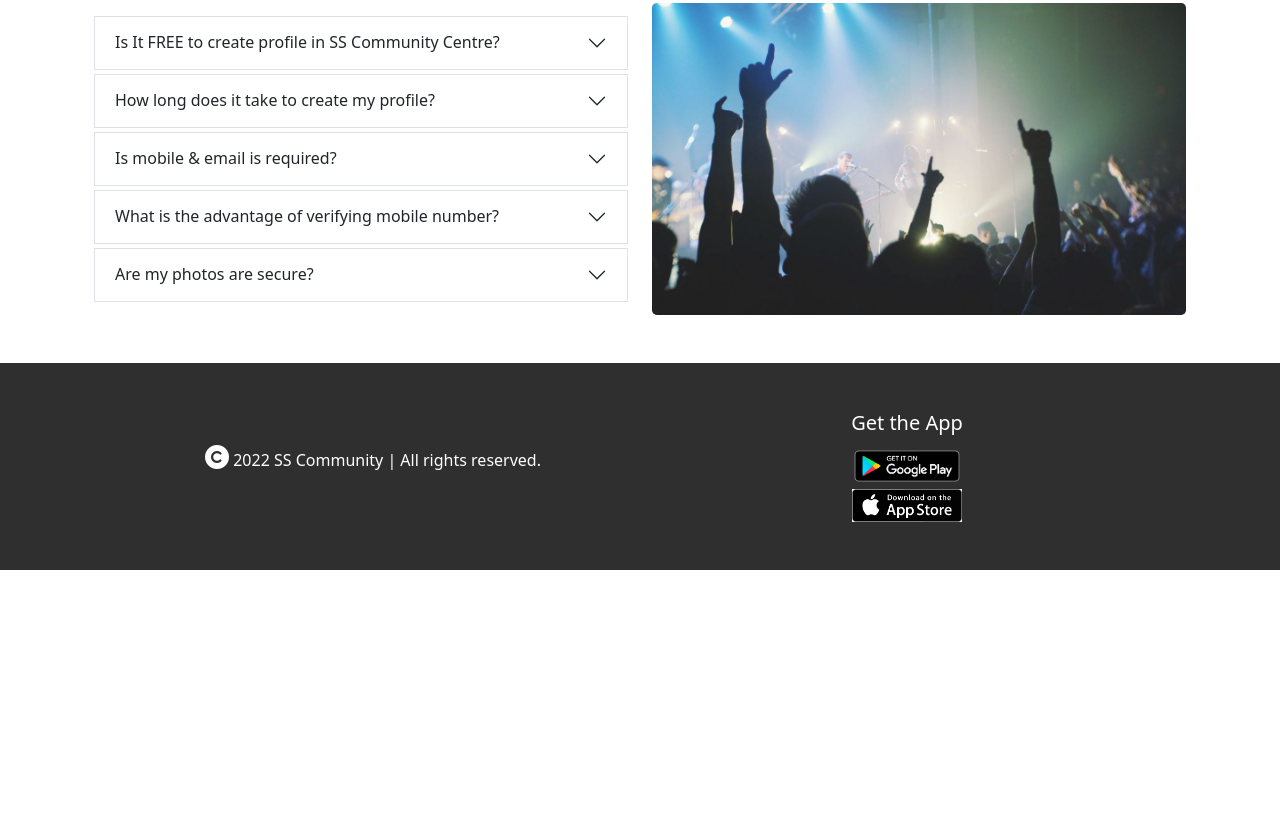
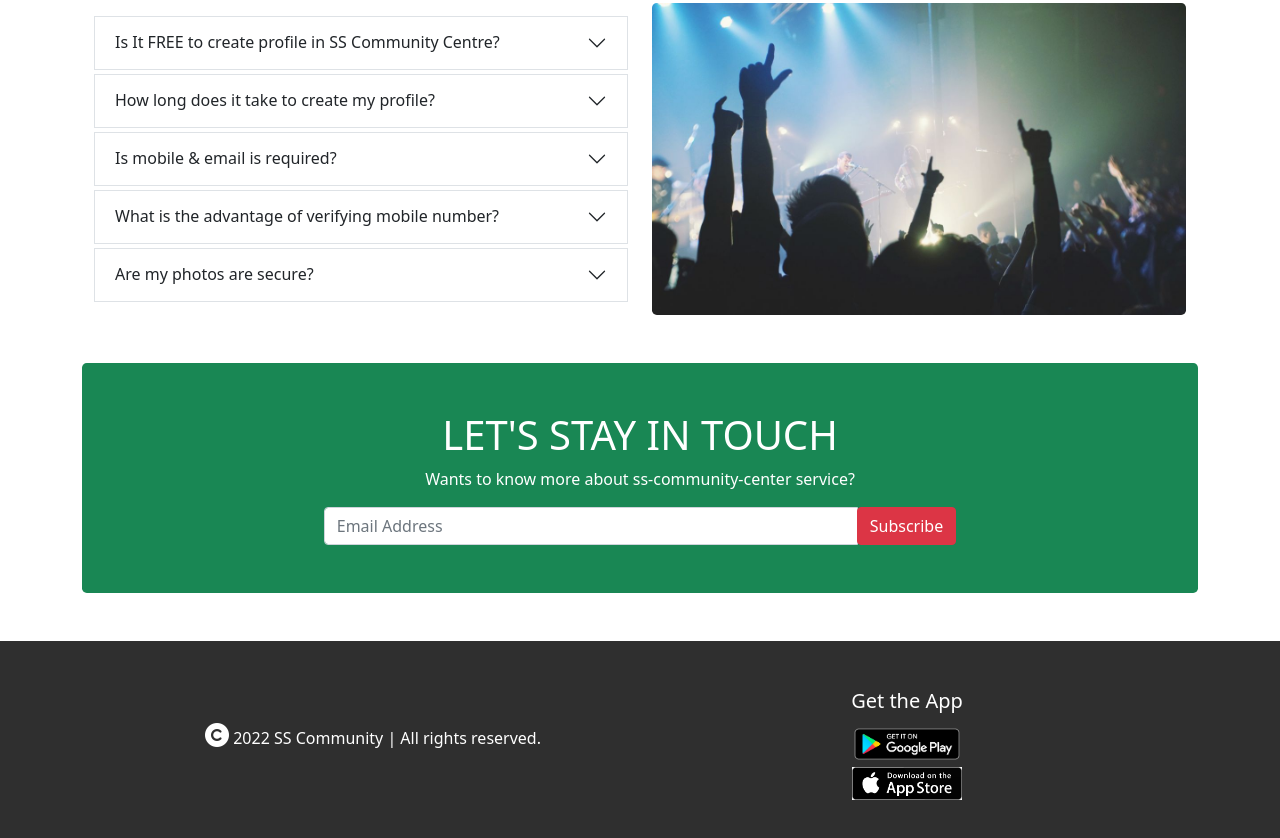
Before and after one commit to Sadman600/community-center, a plain HTML site: page index.html in a window 1280 px wide. Shown: the part 1811-2649 px from the top of the page. Before the commit the page ends 2381 px from the top, so only its background shows below. Drawn offline with nearby package versions, Linux system fonts and the light colour scheme.

Commit message:
Added subscribe section

```diff
--- a/index.html
+++ b/index.html
@@ -361,6 +361,23 @@
                 </div>
             </div>
         </section>
+
+        <!-- Subscribe -->
+        <section class="container my-5" id="subscribe">
+            <div
+                class=" d-flex flex-column justify-content-center align-items-center jumbotron text-center text-white bg-success p-5 rounded-3 ">
+                <h1>LET'S STAY IN TOUCH</h1>
+                <p>Wants to know more about ss-community-center service?</p>
+                <form>
+                    <div class="input-group">
+                        <input type="email" class="form-control" size="50" placeholder="Email Address" required><br>
+                        <div class="input-group-btn">
+                            <button type="button" class="btn btn-danger">Subscribe</button>
+                        </div>
+                    </div>
+                </form>
+            </div>
+        </section>
     </main>
 
     <!-- Footer -->
```
